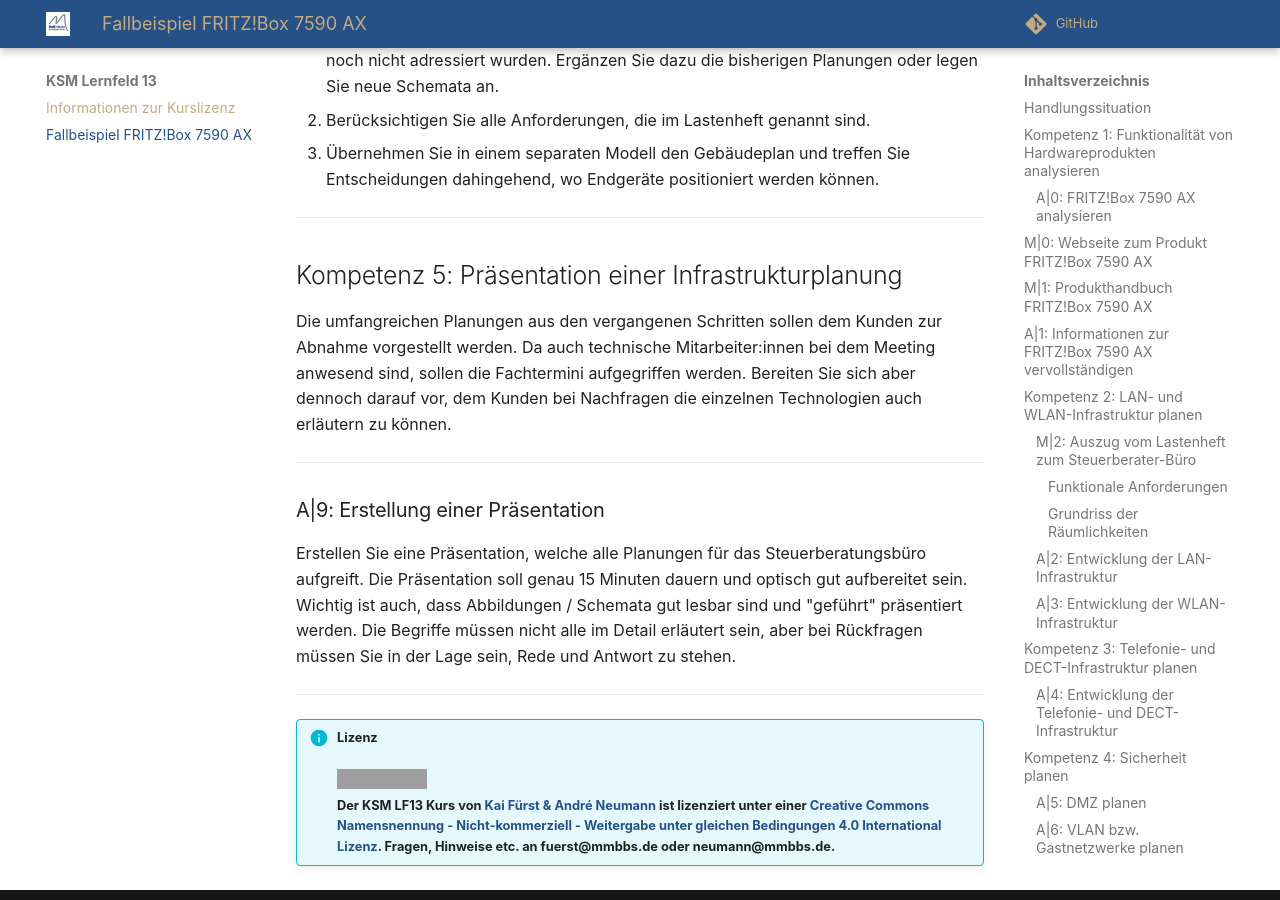
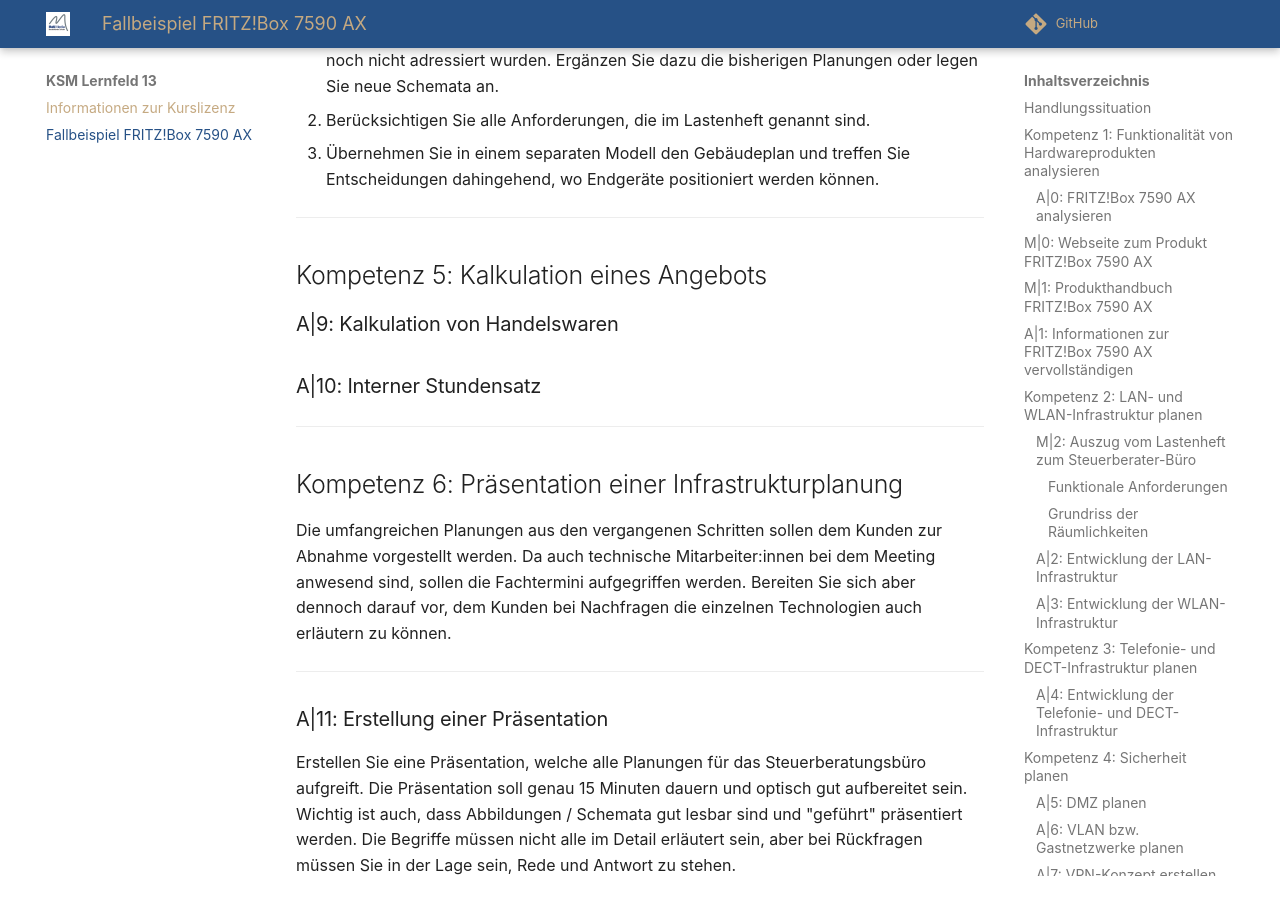
Before and after one commit to herr-nm/MMBbS_KSM_LF13, an MkDocs documentation site: the page built from docs/fb7590ax.md, in a window 1280 px wide and 900 px high, scrolled down 7274 px. Built offline with MkDocs 1.6.1 and Material for MkDocs 9.7.7, drawn with Linux system fonts in a browser that asks for light colours; comment, search, counter and statistics services are not loaded; grey boxes are pictures that could not be loaded.

Commit message:
Ansatz neue Aspekte

```diff
--- a/docs/fb7590ax.md
+++ b/docs/fb7590ax.md
@@ -197,15 +197,32 @@
 
 ---
 
-## Kompetenz 5: Präsentation einer Infrastrukturplanung
+## Kompetenz 5: Kalkulation eines Angebots
+
+### A|9: Kalkulation von Handelswaren
+
+
+
+### A|10: Interner Stundensatz
+
+
+
+---
+
+## Kompetenz 6: Präsentation einer Infrastrukturplanung
 
 Die umfangreichen Planungen aus den vergangenen Schritten sollen dem Kunden zur Abnahme vorgestellt werden. Da auch technische Mitarbeiter:innen bei dem Meeting anwesend sind, sollen die Fachtermini aufgegriffen werden. Bereiten Sie sich aber dennoch darauf vor, dem Kunden bei Nachfragen die einzelnen Technologien auch erläutern zu können.
 
 ---
 
-### A|9: Erstellung einer Präsentation
+### A|11: Erstellung einer Präsentation
 
 Erstellen Sie eine Präsentation, welche alle Planungen für das Steuerberatungsbüro aufgreift. Die Präsentation soll genau 15 Minuten dauern und optisch gut aufbereitet sein. Wichtig ist auch, dass Abbildungen / Schemata gut lesbar sind und "geführt" präsentiert werden. Die Begriffe müssen nicht alle im Detail erläutert sein, aber bei Rückfragen müssen Sie in der Lage sein, Rede und Antwort zu stehen.
+
+---
+
+
+
 
 ---
 
```
